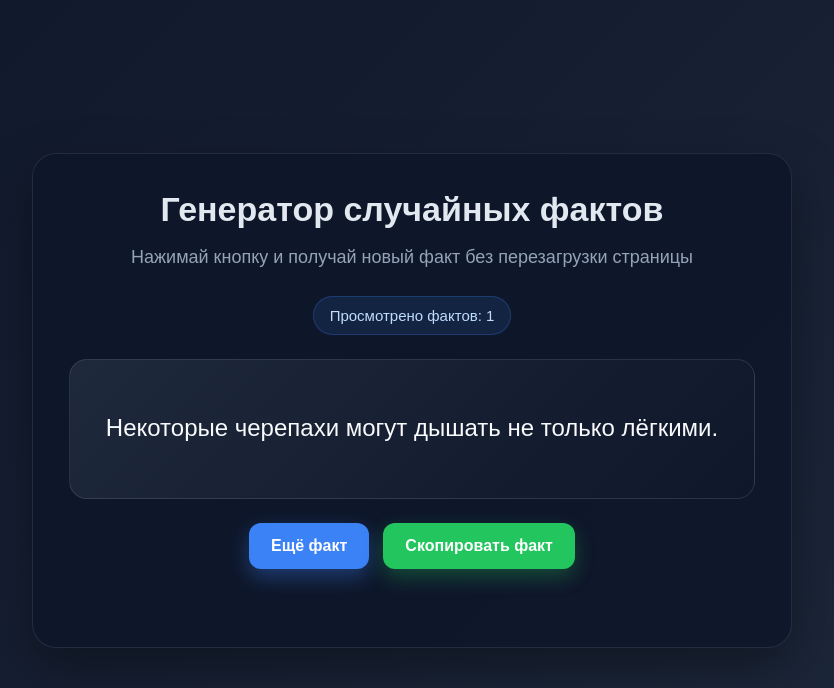
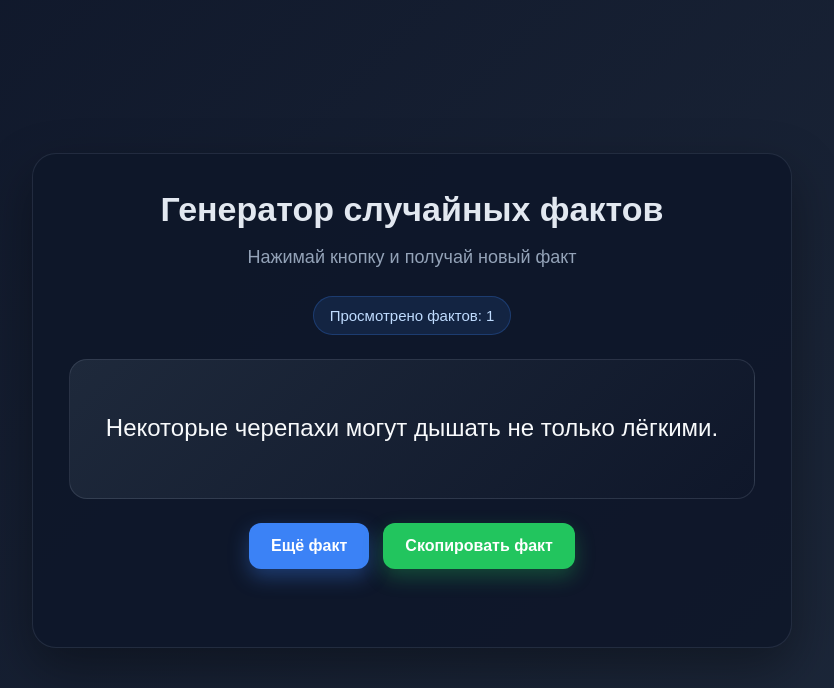
Before and after one commit to kinomany/fact-generator, a Flask app: page / in a window 1280 px wide. Shown: the top 688 px of the page, without its empty margins (228-1062 px from the left). Run offline with Flask 3, Linux system fonts and the light colour scheme.

Commit message:
Update index.html

```diff
--- a/templates/index.html
+++ b/templates/index.html
@@ -147,7 +147,7 @@
 <body>
     <div class="container">
         <h1>Генератор случайных фактов</h1>
-        <p class="subtitle">Нажимай кнопку и получай новый факт без перезагрузки страницы</p>
+        <p class="subtitle">Нажимай кнопку и получай новый факт</p>
 
         <div class="counter">
             Просмотрено фактов: <span id="views-count">{{ views }}</span>
```
